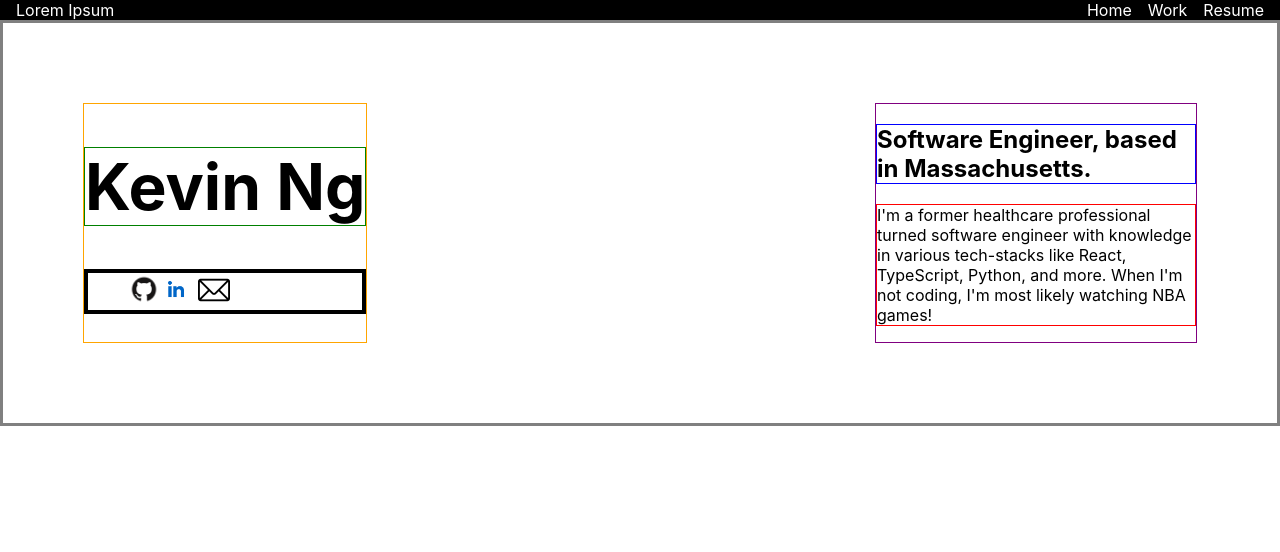
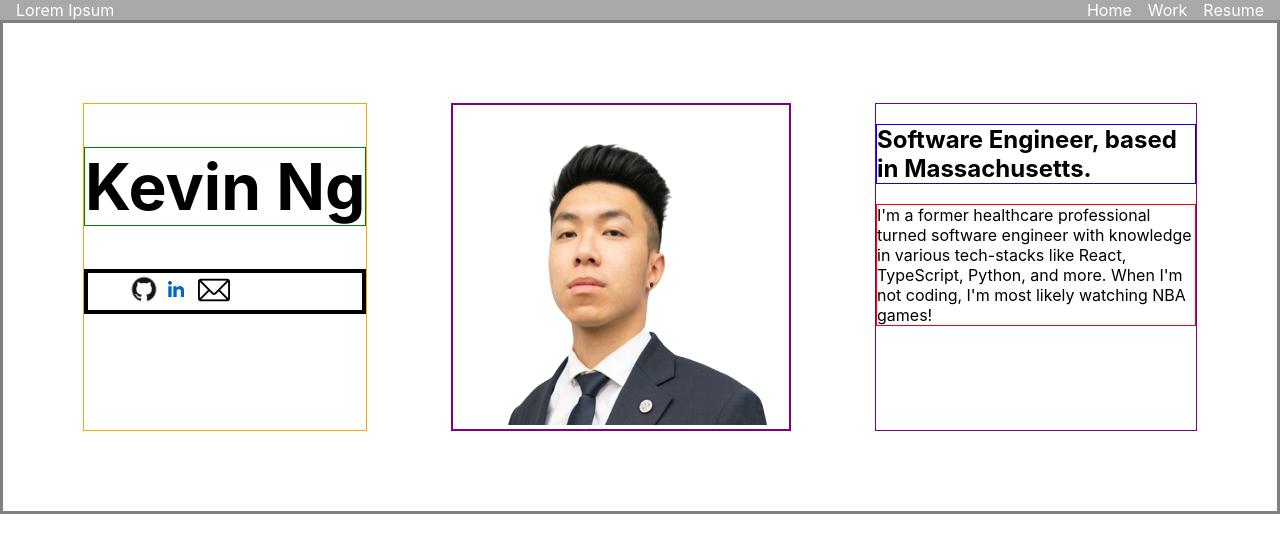
Before and after one commit to kevinszn23/portfolio-v2, a React (Create React App) app: page / in a window 1280 px wide. Shown: the top 552 px of the page. Built offline with nearby package versions, Linux system fonts and the light colour scheme.

Commit message:
added placeholder profile picture

```diff
--- a/src/App.css
+++ b/src/App.css
@@ -43,10 +43,11 @@
 
 body {
   margin: 0;
+  /* background-color: black; */
 }
 
 .nav {
-  background-color: black;
+  background-color: darkgrey;
   color: white;
   display: flex;
   justify-content: space-between;
@@ -151,3 +152,12 @@ button {
   border: none;
   background-color: white;
 }
+
+.hero-middle-container {
+  border: 2px solid purple;
+}
+
+.hero-profilepicture {
+  height: 20rem;
+  width: 21rem;
+}
--- a/src/components/Home.js
+++ b/src/components/Home.js
@@ -26,6 +26,12 @@ export default function Home() {
           </ul>
         </div>
       </div>
+      <div className="hero-middle-container">
+        <div className="hero-profilepicture-container">
+        <img className="hero-profilepicture" src="./images/profilepicture.png" alt="profilepicture" />
+
+        </div>
+      </div>
       <div className="hero-right-container">
         <h2 className="hero-location">
           Software Engineer, based in Massachusetts.
```
Also changed, not shown: public/images/profilepicture.png (added).
